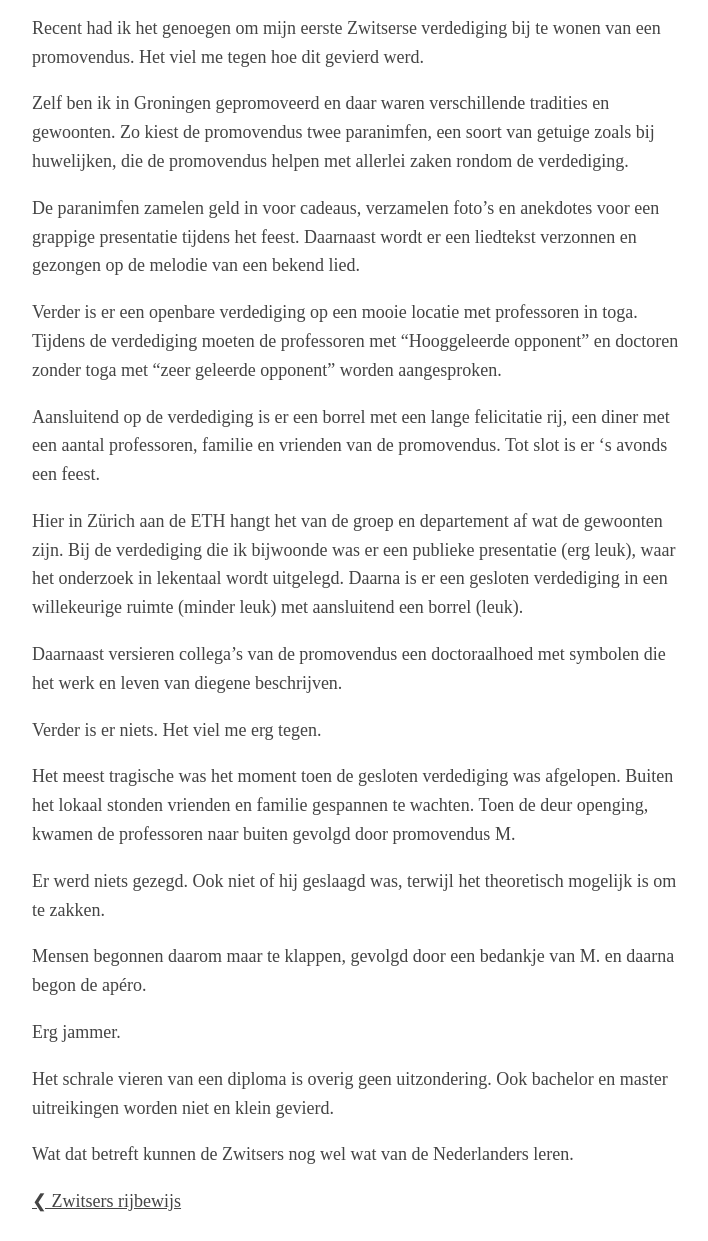
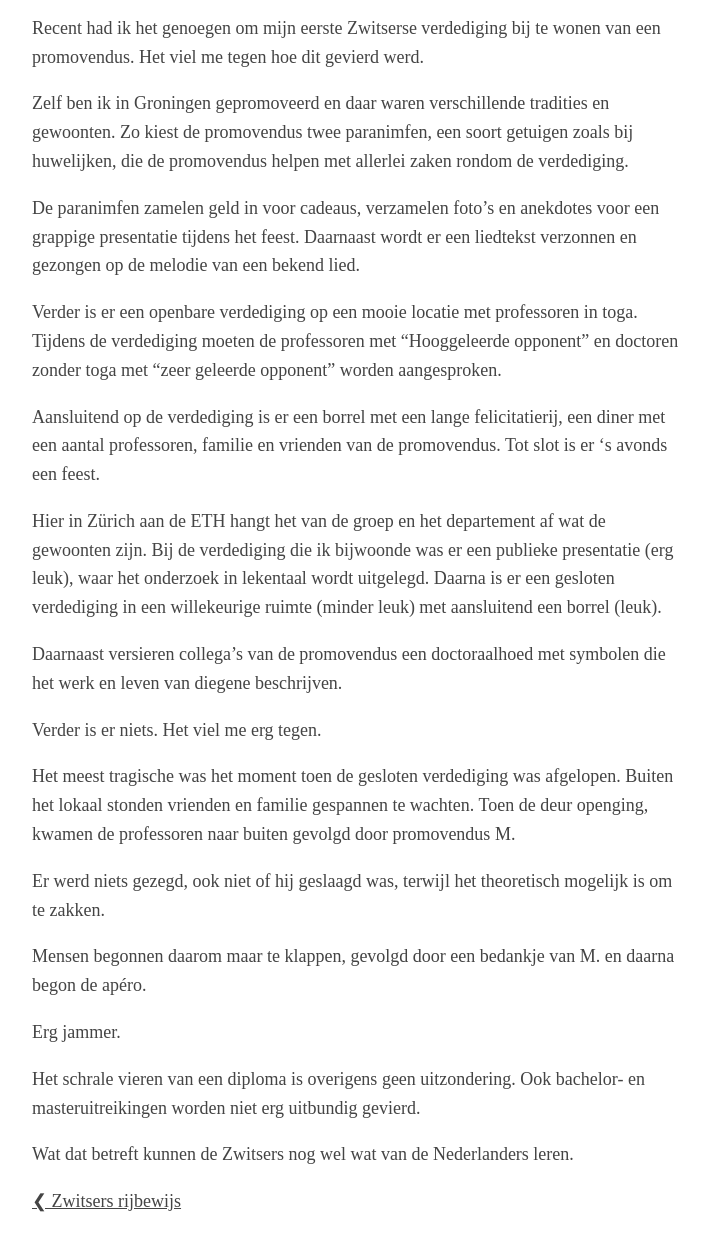
Before and after one commit to Roald87/roaldin.ch, a Jekyll site: the page built from _posts/2024-06-16-promoveren.md, in a window 1280 px wide, cut to the strip 372-1613 px from the top of the page. Shown: the whole strip, without its empty margins (283-991 px from the left). Built offline with Jekyll 4.4.1, drawn with Linux system fonts in a browser that asks for light colours; comment, search, counter and statistics services are not loaded.

Commit message:
Spellcheck by ChatGPT

```diff
--- a/_posts/2024-06-16-promoveren.md
+++ b/_posts/2024-06-16-promoveren.md
@@ -8,15 +8,15 @@ image: generated/promoveren-1-500-8861e718d.webp
 
 Recent had ik het genoegen om mijn eerste Zwitserse verdediging bij te wonen van een promovendus. Het viel me tegen hoe dit gevierd werd.
 
-Zelf ben ik in Groningen gepromoveerd en daar waren verschillende tradities en gewoonten. Zo kiest de promovendus twee paranimfen, een soort van getuige zoals bij huwelijken, die de promovendus helpen met allerlei zaken rondom de verdediging.
+Zelf ben ik in Groningen gepromoveerd en daar waren verschillende tradities en gewoonten. Zo kiest de promovendus twee paranimfen, een soort getuigen zoals bij huwelijken, die de promovendus helpen met allerlei zaken rondom de verdediging.
 
 De paranimfen zamelen geld in voor cadeaus, verzamelen foto's en anekdotes voor een grappige presentatie tijdens het feest. Daarnaast wordt er een liedtekst verzonnen en gezongen op de melodie van een bekend lied.
 
 Verder is er een openbare verdediging op een mooie locatie met professoren in toga. Tijdens de verdediging moeten de professoren met "Hooggeleerde opponent" en doctoren zonder toga met "zeer geleerde opponent" worden aangesproken.
 
-Aansluitend op de verdediging is er een borrel met een lange felicitatie rij, een diner met een aantal professoren, familie en vrienden van de promovendus. Tot slot is er 's avonds een feest.
+Aansluitend op de verdediging is er een borrel met een lange felicitatierij, een diner met een aantal professoren, familie en vrienden van de promovendus. Tot slot is er 's avonds een feest.
 
-Hier in Zürich aan de ETH hangt het van de groep en departement af wat de gewoonten zijn. Bij de verdediging die ik bijwoonde was er een publieke presentatie (erg leuk), waar het onderzoek in lekentaal wordt uitgelegd. Daarna is er een gesloten verdediging in een willekeurige ruimte (minder leuk) met aansluitend een borrel (leuk).
+Hier in Zürich aan de ETH hangt het van de groep en het departement af wat de gewoonten zijn. Bij de verdediging die ik bijwoonde was er een publieke presentatie (erg leuk), waar het onderzoek in lekentaal wordt uitgelegd. Daarna is er een gesloten verdediging in een willekeurige ruimte (minder leuk) met aansluitend een borrel (leuk).
 
 Daarnaast versieren collega's van de promovendus een doctoraalhoed met symbolen die het werk en leven van diegene beschrijven.
 
@@ -24,12 +24,12 @@ Verder is er niets. Het viel me erg tegen.
 
 Het meest tragische was het moment toen de gesloten verdediging was afgelopen. Buiten het lokaal stonden vrienden en familie gespannen te wachten. Toen de deur openging, kwamen de professoren naar buiten gevolgd door promovendus M.
 
-Er werd niets gezegd. Ook niet of hij geslaagd was, terwijl het theoretisch mogelijk is om te zakken.
+Er werd niets gezegd, ook niet of hij geslaagd was, terwijl het theoretisch mogelijk is om te zakken.
 
 Mensen begonnen daarom maar te klappen, gevolgd door een bedankje van M. en daarna begon de apéro.
 
 Erg jammer.
 
-Het schrale vieren van een diploma is overig geen uitzondering. Ook bachelor en master uitreikingen worden niet en klein gevierd.
+Het schrale vieren van een diploma is overigens geen uitzondering. Ook bachelor- en masteruitreikingen worden niet erg uitbundig gevierd.
 
 Wat dat betreft kunnen de Zwitsers nog wel wat van de Nederlanders leren.
```
